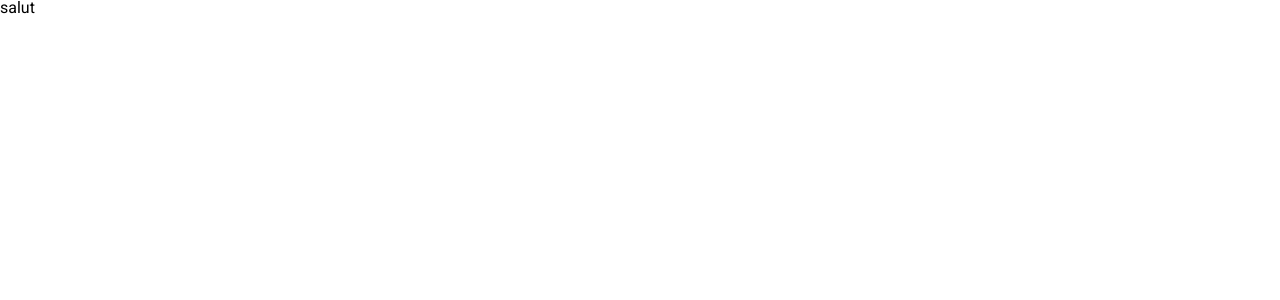
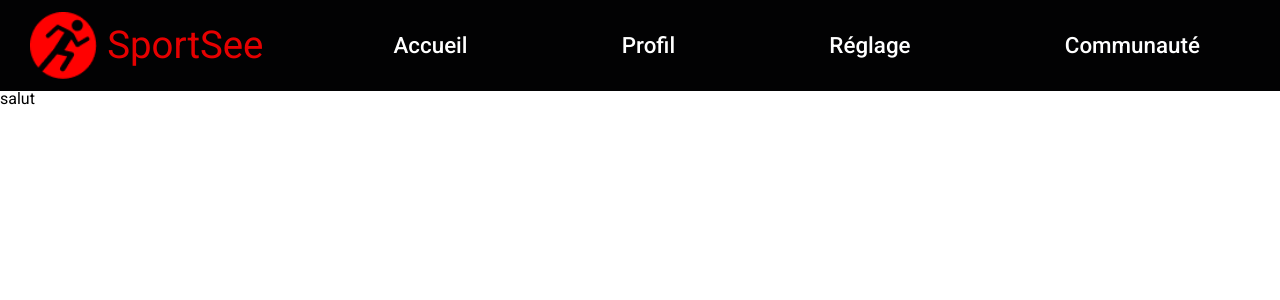
Before and after one commit to Maxime-Moilliet/MaximeMoilliet_12_18072021, a React (Create React App) app in the folder client/: page / in a window 1280 px wide. Shown: the top 300 px of the page. Built offline with nearby package versions, Linux system fonts and the light colour scheme.

Commit message:
feat(Header) us 1

```diff
--- /dev/null
+++ b/client/src/components/Header.jsx
@@ -0,0 +1,21 @@
+import React from 'react'
+import { Link } from 'react-router-dom'
+
+export class Header extends React.Component {
+    render () {
+        return (
+            <header className="header">
+                <Link to="/" className="header__logo">
+                    <img className="header__logo-img" src="./images/Logo.png" alt="logo SportSee" />
+                    <h1 className="header__logo-title" >SportSee</h1>
+                </Link>
+                <nav className="header__nav">
+                    <Link className="header__nav-link" to="/">Accueil</Link>
+                    <Link className="header__nav-link" to="/">Profil</Link>
+                    <Link className="header__nav-link" to="/">Réglage</Link>
+                    <Link className="header__nav-link" to="/">Communauté</Link>
+                </nav>
+            </header>
+        )
+    }
+}
--- a/client/src/routes/Routes.jsx
+++ b/client/src/routes/Routes.jsx
@@ -1,11 +1,15 @@
 import React from 'react'
 import { Switch, Route } from 'react-router-dom'
 import { Dashboard } from '../screens/Dashboard'
+import { Header } from '../components/Header'
 
 export default function Routes() {
     return (
+        <>
+        <Header />
         <Switch>
             <Route exact path='/' component={Dashboard} />
         </Switch>
+        </>
     )
 }
--- /dev/null
+++ b/client/src/styles/components/_header.scss
@@ -0,0 +1,39 @@
+.header {
+    background-color: $color-dark-primary;
+    height: 91px;
+    display: flex;
+    justify-content: space-between;
+    align-items: center;
+    padding-left: 30px;
+    padding-right: 80px;
+
+    &__logo {
+        display: flex;
+        align-items: center;
+        margin-right: 130px;
+
+        &-title {
+            color: $color-red-primary;
+            font-size: 2.4rem;
+        }
+
+        &-img {
+            margin-right: 10px;
+            width: 4.2rem;
+            height: 4.2rem;
+        }
+    }
+
+    &__nav {
+        display: flex;
+        justify-content: space-between;
+        align-items: center;
+        width: 100%;
+
+        &-link {
+            color: #ffffff;
+            font-size: 1.4rem;
+            font-weight: 500;
+        }
+    }
+}
--- a/client/src/styles/styles.scss
+++ b/client/src/styles/styles.scss
@@ -1,2 +1,4 @@
 @import './utils/reset.scss';
 @import './utils/variables.scss';
+
+@import './components/header.scss';
```
